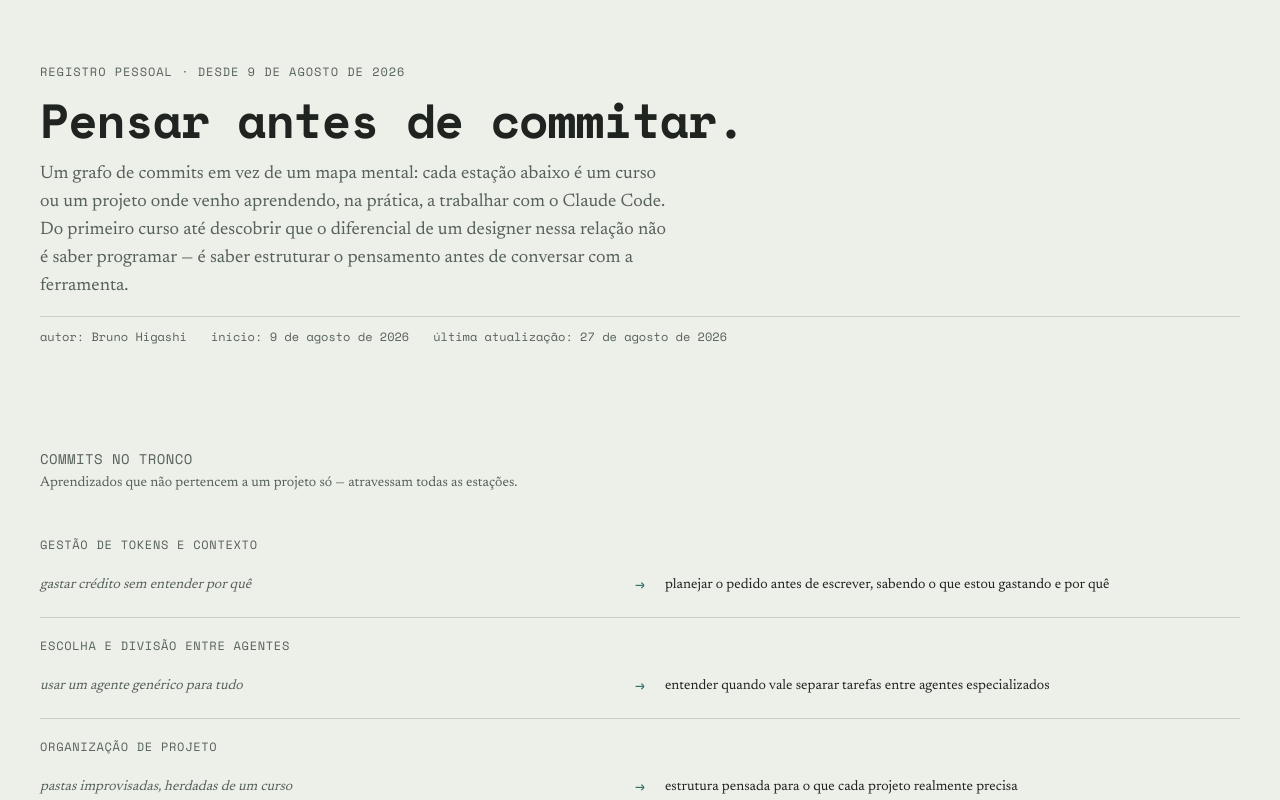
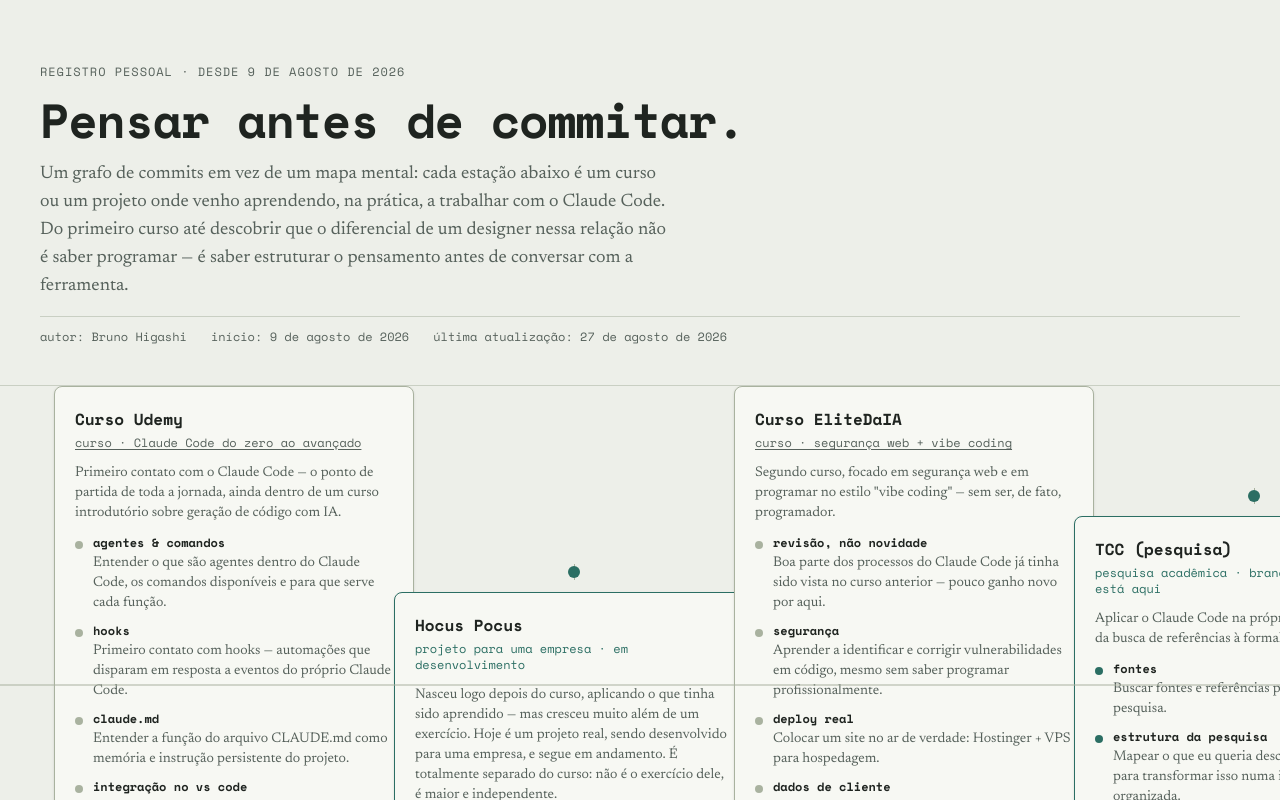
Before and after one commit to brunoshigueharu-oss/TCC, a Next.js app: page /jornada in a window 1280 px wide. Shown: the top 800 px of the page. Built offline with nearby package versions, Linux system fonts and the light colour scheme.

Commit message:
feat(jornada): add horizontal timeline with native scroll

```diff
--- /dev/null
+++ b/app/jornada/_components/branch-station.tsx
@@ -0,0 +1,89 @@
+import { cn } from "@/lib/utils";
+import type { Branch, CommitKind } from "@/lib/data/learning-journey";
+
+const STATUS_STYLES: Record<Branch["status"], { border: string; text: string; dot: string }> = {
+  concluido: {
+    border: "border-journey-line-strong",
+    text: "text-journey-ink-soft",
+    dot: "bg-journey-line-strong",
+  },
+  ativo: {
+    border: "border-journey-accent",
+    text: "text-journey-accent",
+    dot: "bg-journey-accent",
+  },
+  insight: {
+    border: "border-journey-warm",
+    text: "text-journey-warm",
+    dot: "bg-journey-warm",
+  },
+  "nao-iniciado": {
+    border: "border-dashed border-journey-ink-soft",
+    text: "text-journey-ink-soft",
+    dot: "border-2 border-journey-ink-soft bg-journey-paper",
+  },
+};
+
+function commitDotClass(branchStatus: Branch["status"], kind: CommitKind) {
+  if (kind === "flag") return "bg-journey-flag";
+  if (kind === "insight") return "bg-journey-warm";
+  return STATUS_STYLES[branchStatus].dot;
+}
+
+export function BranchStation({ branch }: { branch: Branch }) {
+  const styles = STATUS_STYLES[branch.status];
+
+  return (
+    <div
+      className={cn(
+        "flex w-[320px] flex-col gap-3 rounded-lg border bg-journey-surface p-5 shadow-sm sm:w-[360px]",
+        styles.border,
+      )}
+    >
+      <div className="flex flex-col gap-1">
+        <span className="font-journey-mono text-base font-bold text-journey-ink">{branch.name}</span>
+        {branch.metaHref ? (
+          <a
+            href={branch.metaHref}
+            className={cn("font-journey-mono text-xs underline underline-offset-2", styles.text)}
+          >
+            {branch.meta}
+          </a>
+        ) : (
+          <span className={cn("font-journey-mono text-xs", styles.text)}>{branch.meta}</span>
+        )}
+      </div>
+      <p className="text-sm text-journey-ink-soft">{branch.intro}</p>
+      {branch.commits.length > 0 ? (
+        <ul className="flex flex-col gap-2.5">
+          {branch.commits.map((commit) => (
+            <li key={commit.label} className="flex gap-2.5">
+              <span
+                className={cn(
+                  "mt-1.5 size-2 shrink-0 rounded-full",
+                  commitDotClass(branch.status, commit.kind),
+                )}
+              />
+              <div className="flex flex-col gap-0.5">
+                <span className="font-journey-mono text-xs font-bold text-journey-ink">
+                  {commit.label}
+                </span>
+                <span className="text-sm text-journey-ink-soft">{commit.description}</span>
+              </div>
+            </li>
+          ))}
+        </ul>
+      ) : null}
+      {branch.openNote ? (
+        <span className="w-fit rounded-full bg-journey-flag-soft px-2.5 py-1 font-journey-mono text-[0.68rem] tracking-wide text-journey-flag uppercase">
+          {branch.openNote}
+        </span>
+      ) : null}
+      {branch.reflection ? (
+        <p className="border-l-2 border-journey-warm pl-3 text-sm text-journey-ink italic">
+          {branch.reflection}
+        </p>
+      ) : null}
+    </div>
+  );
+}
--- /dev/null
+++ b/app/jornada/_components/horizontal-timeline.tsx
@@ -0,0 +1,40 @@
+import { cn } from "@/lib/utils";
+import type { Branch } from "@/lib/data/learning-journey";
+import { BranchStation } from "./branch-station";
+
+const STATUS_DOT: Record<Branch["status"], string> = {
+  concluido: "bg-journey-line-strong",
+  ativo: "bg-journey-accent",
+  insight: "bg-journey-warm",
+  "nao-iniciado": "border-2 border-journey-ink-soft bg-journey-paper",
+};
+
+export function HorizontalTimeline({ branches }: { branches: Branch[] }) {
+  return (
+    <section
+      aria-label="Linha do tempo horizontal da jornada com o Claude Code"
+      className="relative h-[75vh] w-full overflow-x-auto overflow-y-hidden border-y border-journey-line bg-journey-paper"
+    >
+      <div className="relative flex h-full w-max items-stretch px-16">
+        <div className="pointer-events-none absolute inset-x-0 top-1/2 h-px -translate-y-1/2 bg-journey-line-strong" />
+        {branches.map((branch, index) => (
+          <div key={branch.id} className="flex h-full w-[340px] shrink-0 flex-col items-center">
+            <div className="flex flex-1 items-end justify-center pb-3">
+              {index % 2 === 0 ? <BranchStation branch={branch} /> : null}
+            </div>
+            <div className="relative flex w-full items-center justify-center">
+              <span className="h-4 w-px bg-journey-line-strong" aria-hidden />
+              <span
+                className={cn("absolute size-3 rounded-full", STATUS_DOT[branch.status])}
+                aria-hidden
+              />
+            </div>
+            <div className="flex flex-1 items-start justify-center pt-3">
+              {index % 2 !== 0 ? <BranchStation branch={branch} /> : null}
+            </div>
+          </div>
+        ))}
+      </div>
+    </section>
+  );
+}
--- a/app/jornada/page.tsx
+++ b/app/jornada/page.tsx
@@ -2,6 +2,7 @@ import { Newsreader, Space_Mono } from "next/font/google";
 
 import { learningJourney } from "@/lib/data/learning-journey";
 import { Hero } from "./_components/hero";
+import { HorizontalTimeline } from "./_components/horizontal-timeline";
 import { TrunkCommits } from "./_components/trunk-commits";
 
 const spaceMono = Space_Mono({
@@ -22,6 +23,7 @@ export default function JornadaPage() {
       className={`${spaceMono.variable} ${newsreader.variable} flex min-h-screen flex-col bg-journey-paper font-journey-serif text-journey-ink`}
     >
       <Hero journey={learningJourney} />
+      <HorizontalTimeline branches={learningJourney.branches} />
       <TrunkCommits items={learningJourney.trunkItems} />
       <footer className="flex flex-col gap-2 px-6 py-10 font-journey-mono text-xs text-journey-ink-soft sm:px-10">
         <span>
```
